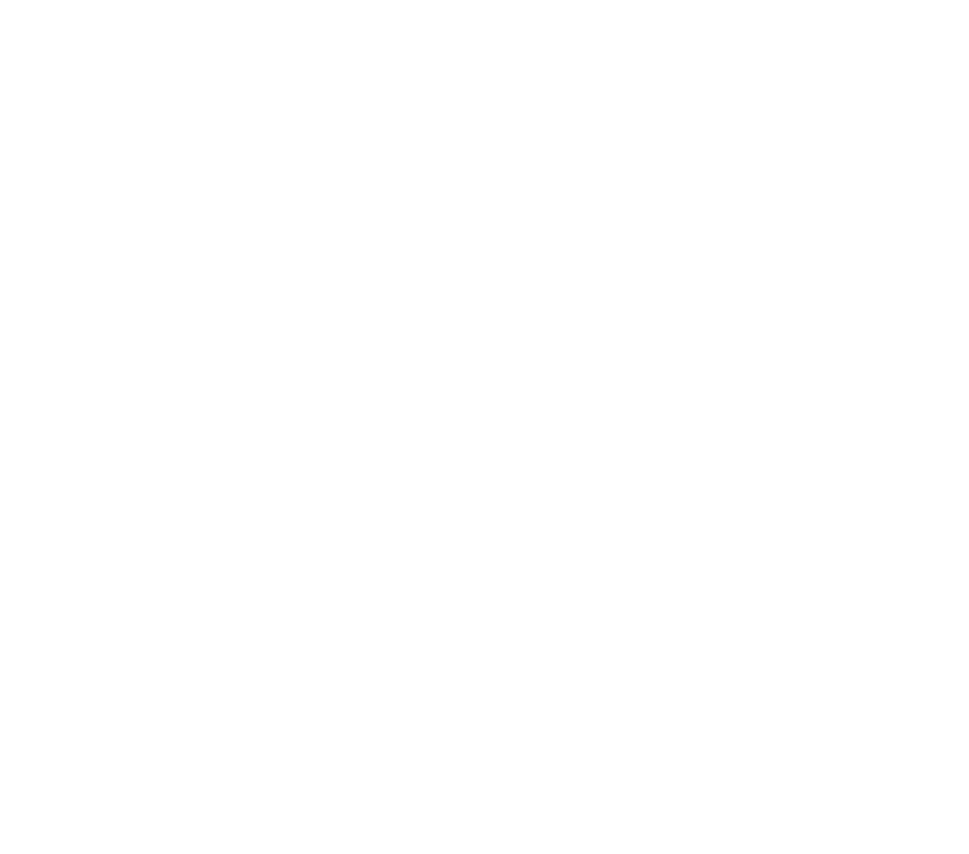
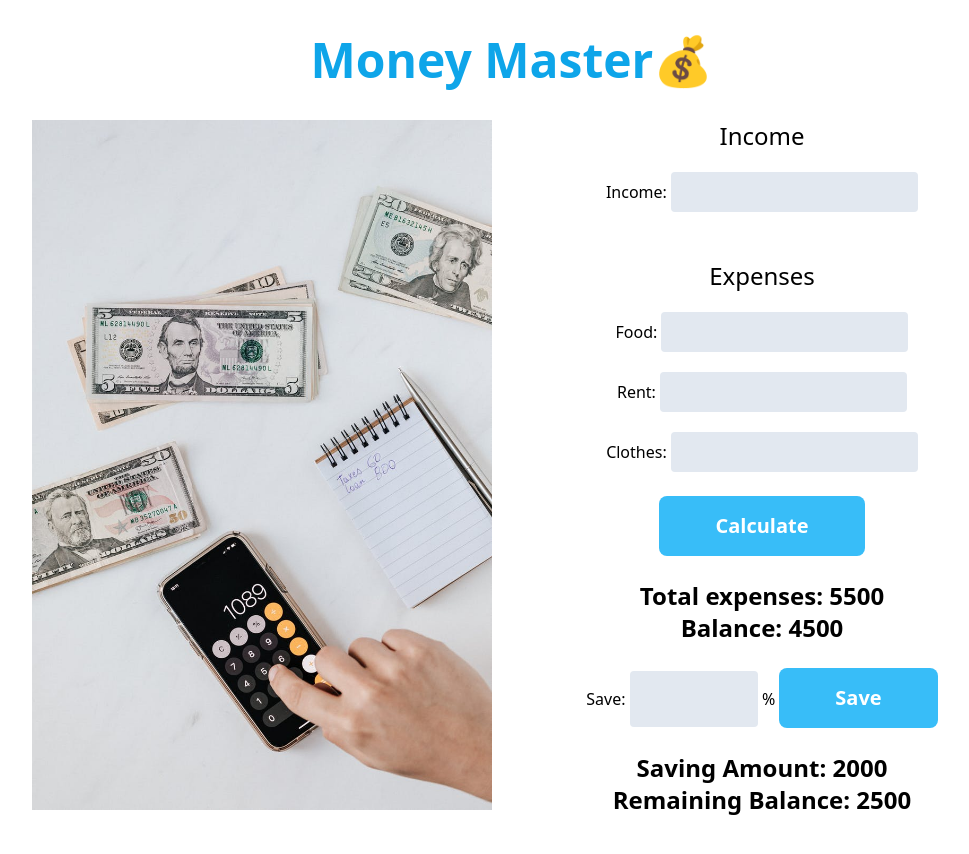
Before and after one commit to kawsaruddin450/money-master, a plain HTML site: page index.html in a window 1280 px wide. Shown: the whole page, without its empty margins (128-1097 px from the left). Before the commit the page ends 800 px from the top, so only its background shows below. Drawn offline with nearby package versions, Linux system fonts and the light colour scheme.

Commit message:
static page design complete

```diff
--- a/index.html
+++ b/index.html
@@ -7,6 +7,48 @@
     <script src="https://cdn.tailwindcss.com"></script>
 </head>
 <body>
+    <header>
+        <h3 class="text-5xl text-sky-500 text-center font-bold my-9 mx-">Money Master💰</h3>
+    </header>
+    <main>
+        <section class="grid grid-cols-1 md:grid-cols-2 gap-10 w-3/4 mx-auto mb-10">
+            <div>
+                <img src="images/money-master.jfif" alt="">
+            </div>
+            <div class="text-center">
+                <h3 class="font-medium text-center text-2xl">Income</h3>
+                <label for="income">Income: </label>
+                <input type="text" id="income" class="p-2 bg-slate-200 rounded mt-5">
 
+                <h3 class="font-medium text-center text-2xl mt-12">Expenses</h3>
+                <label for="food">Food: </label>
+                <input type="text" id="food" class="p-2 bg-slate-200 rounded mt-5">
+                <br>
+                <label for="rent">Rent: </label>
+                <input type="text" id="rent" class="p-2 bg-slate-200 rounded mt-5">
+                <br>
+                <label for="clothes">Clothes: </label>
+                <input type="text" id="clothes" class="p-2 bg-slate-200 rounded mt-5">
+                <br>
+
+                <button id="calculate" class="text-white font-bold text-xl py-4 px-14 bg-sky-400 rounded-lg my-6">Calculate</button>
+
+                <div>
+                    <h3 class="text-2xl font-semibold">Total expenses: <span>5500</span></h3>
+                    <h3 class="text-2xl font-semibold">Balance: <span>4500</span></h3>
+                </div>
+                <div>
+                    <label for="save-amount">Save: </label>
+                    <input type="text" id="save-amount" class="py-4 w-32 text-center bg-slate-200 rounded mt-5">
+                    <span>%</span>
+                    <button id="save-btn" class="text-white font-bold text-xl py-4 px-14 bg-sky-400 rounded-lg my-6">Save</button>
+                </div>
+                <div>
+                    <h3 class="text-2xl font-semibold">Saving Amount: <span>2000</span></h3>
+                    <h3 class="text-2xl font-semibold">Remaining Balance: <span>2500</span></h3>
+                </div>
+            </div>
+        </section>
+    </main>
 </body>
 </html>
```
Also changed, not shown: tailwind.config.js (added, +8 -0 lines).
